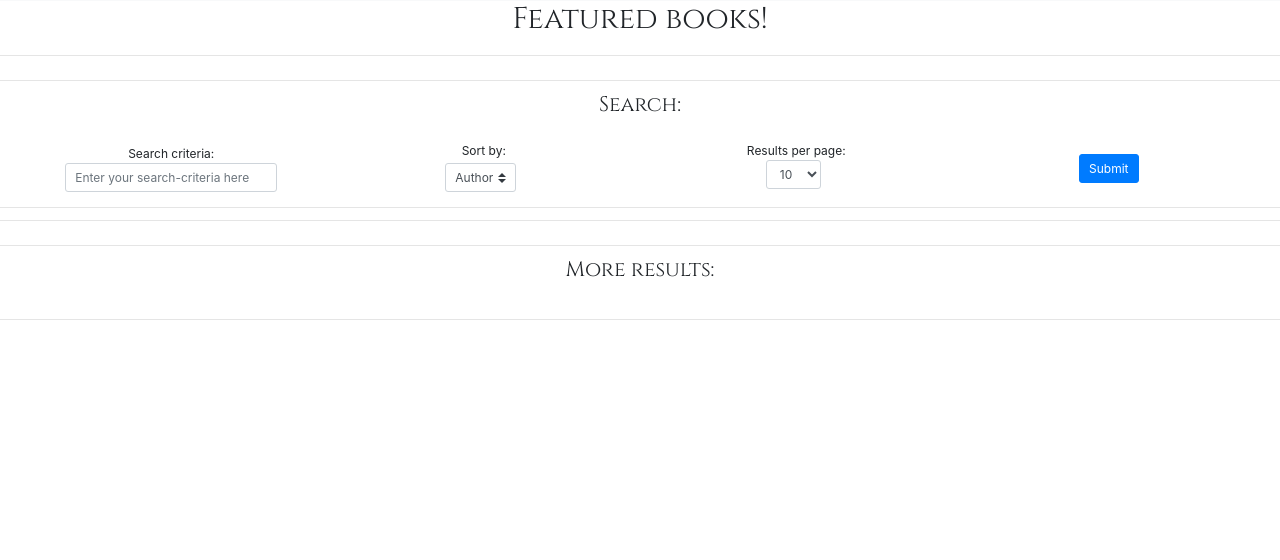
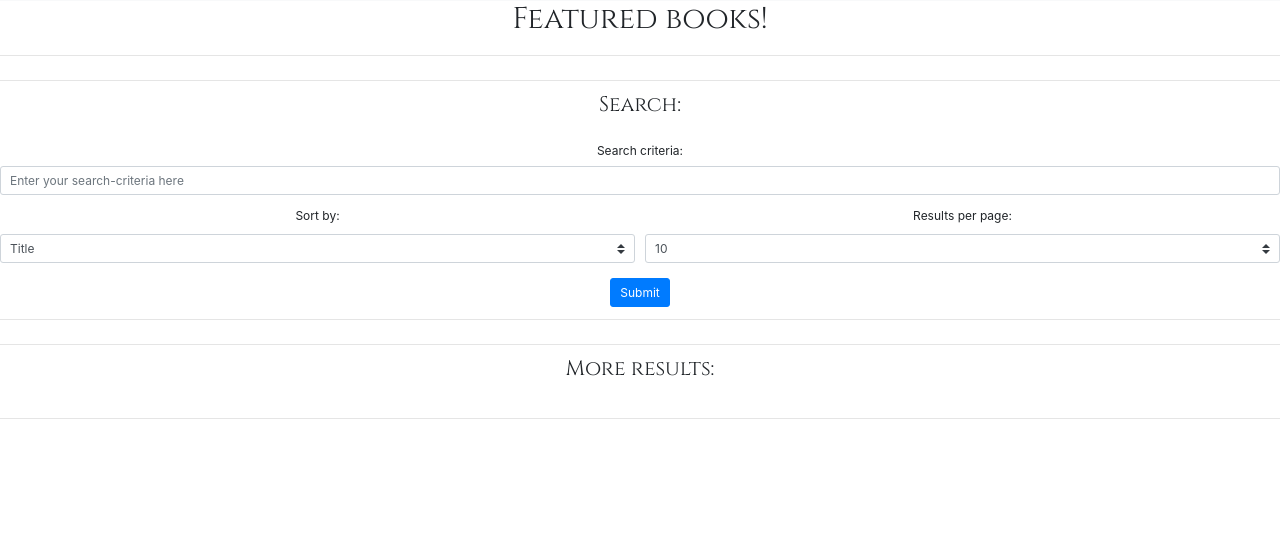
Before and after one commit to Code-Institute-Submissions/ci-ms4-bookstore, a Django app: page /products/all/ in a window 1280 px wide. Shown: the part 41-601 px from the top of the page. Run offline with Django 3.2, Linux system fonts and the light colour scheme; data that the repository does not hold is empty; some libraries are stand-ins or nearby versions.

Commit message:
Finished search/filter functions in products_all

```diff
--- a/products/templates/product_info.html
+++ b/products/templates/product_info.html
@@ -22,7 +22,7 @@
   <div class="row no-gutters">
     <div class="col-xs-12 col-sm-6">
       <div class="img-wrap-floater">
-        <img class="img-fluid rounded float-left" src="{{product.cover.url}}" alt="Cover">
+        <img class="img-fluid rounded float-left img-cover" src="{{product.cover.url}}" alt="Cover">
       </div>
       <div class="product-desc-wrapper">
         <h4 class="text-center"> Summary: </h4>
@@ -185,12 +185,12 @@
             },
             600:{
                 items:4,
-                nav:false
+                nav:true
             },
             1000:{
                 items: 5,
                 nav:true,
-                loop:false
+                loop:true
             }
         }
     });
--- a/products/templates/products_all.html
+++ b/products/templates/products_all.html
@@ -27,30 +27,34 @@
   </div>
 </div>
 <br>
-<div class="row no-gutters">
-  <div class="container-fluid">
-  <form class="form-inline text-center">
-    <div class="col">
+<form class="form text-center">
+<div class="form-row">
+      <div class="form-group col-12">
         <label for="q">Search criteria: </label>
         <input type="text" name="q" class="form-control" placeholder="Enter your search-criteria here">
   </div>
-    <div class="col">
+</div>
+  <div class="form-row">
+      <div class="form-group col-md-6">
         <label for="filter">Sort by: </label>
         <select class="custom-select my-1 mr-sm-2" name="filter">
-        <option value="author">
+          <option name="title">
+            Title
+          </option>
+          <option name="author">
             Author
           </option>
-        <option series="genre">
+          <option name="genre">
             Genre
           </option>
-        <option value="series">
+          <option name="series">
             Series
           </option>
         </select>
       </div>
-    <div class="col">
+      <div class="form-group col-md-6">
         <label for="paginate">Results per page: </label>
-      <select class="form-control mb-2 mr-sm-2" name="paginate">
+        <select class="custom-select my-1 mr-sm-2" name="paginate">
           <option value="10">
             10
           </option>
@@ -62,14 +66,12 @@
           </option>
         </select>
       </div>
-    <div class="col">
+  </div>
         <button type="submit" class="btn btn-primary">Submit</button>
     </div>
-  </form>
   </div>
 </div>
-<hr>
-
+</form>
   <hr>
   <div class="row no-gutters">
         {% for product in products %}
--- a/products/views.py
+++ b/products/views.py
@@ -19,7 +19,7 @@ def products(request):
     series = None
     author = None
     genre = None
-    # Unlike the others, paginate has a set starting value of 15 to fall back on.
+    # Unlike the others, paginate has a set starting value of 10 to fall back on.
     paginate = 10
 
 
@@ -31,14 +31,24 @@ def products(request):
     if request.GET:
         if 'q' in request.GET:
             query = request.GET['q']
+            filter = request.GET['filter']
             if not query:
                 messages.error(request, "You didn't enter any search criteria! Please specify what to search for.")
                 return redirect(reverse('products'))
             else:
-                queries = Q(title__icontains=query) | Q(description__icontains=query) | Q(author__name__icontains=query) | Q(series__title__icontains=query)
-                products = products.filter(queries).order_by('title')
-        if 'paginate' in request.GET:
-            paginate = request.GET['paginate']
+                if filter == 'Genre':
+                    filter = 'genre'
+                elif filter == 'Author':
+                    filter = 'author'
+                elif filter == 'Series':
+                    filter = 'series'
+                else:
+                    filter = 'title'
+                queries = Q(title__icontains=query) | Q(description__icontains=query) | Q(author__name__icontains=query) | Q(series__title__icontains=query) | Q(genre__title__icontains=query)
+                products = products.filter(queries).order_by(filter)
+
+                if 'paginate' in request.GET:
+                    paginate = request.GET['paginate']
 
 
     # Feature grabs the first 5 objects that match as featured, so the main page is not inundated.
--- a/static/css/base.css
+++ b/static/css/base.css
@@ -84,3 +84,7 @@ tr {
     min-height: 120px;
     height: 120px;
  }
+
+ .img-cover{
+     max-height: 500px !important;
+ }
```
Lines whose indentation alone changed are shown as unchanged.
